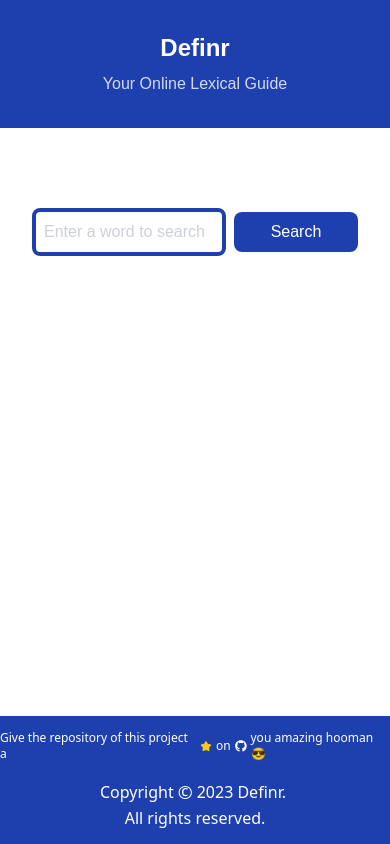
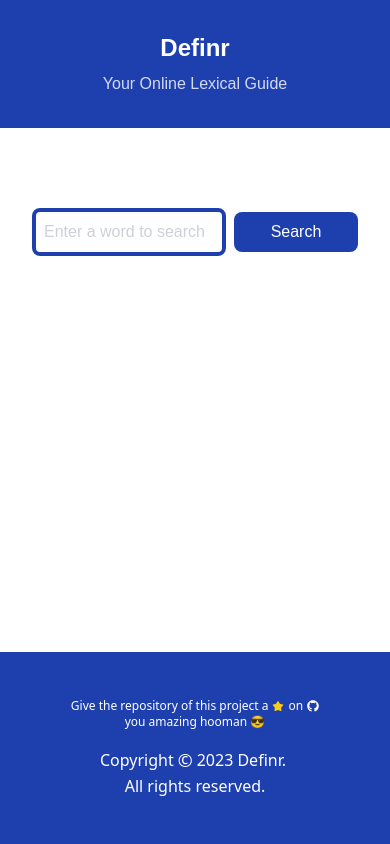
Before and after one commit to Fynmn/definr, a Next.js app: page / in a window 390 px wide. Built offline with nearby package versions, Linux system fonts and the light colour scheme; a web font is replaced by a local one.

Commit message:
fix: mobile responsiveness

```diff
--- a/pages/index.js
+++ b/pages/index.js
@@ -156,16 +156,20 @@
           {/* End of Meaning */}
         </div>
 
-        <div className="w-full bg-blue-800 h-20 flex flex-col justify-center items-center gap-y-4 text-white py-16">
+        <div className="w-full bg-blue-800 h-20 flex flex-col justify-center items-center gap-y-4 text-white py-24">
           <a href="https://github.com/Fynmn/definr" target="_blank">
-            <span className="flex items-center gap-x-1 justify-center hover:text-blue-200 active:animate-ping text-xs sm:text-base">
+            <span className="flex flex-col sm:flex-row justify-center items-center gap-x-1 hover:text-blue-200 active:animate-ping text-xs sm:text-base">
+              <div className="flex items-center gap-x-1">
                 <p>Give the repository of this project a</p>
                 <span className="text-yellow-400">
                   <GiRoundStar />
                 </span>
                 <p>on</p>
                 <FaGithub />
+              </div>
+              <div>
                 <p>you amazing hooman 😎</p>
+              </div>
             </span>
           </a>
           <span class="flex flex-wrap justify-center px-16 items-center">
```
Lines whose indentation alone changed are shown as unchanged.
